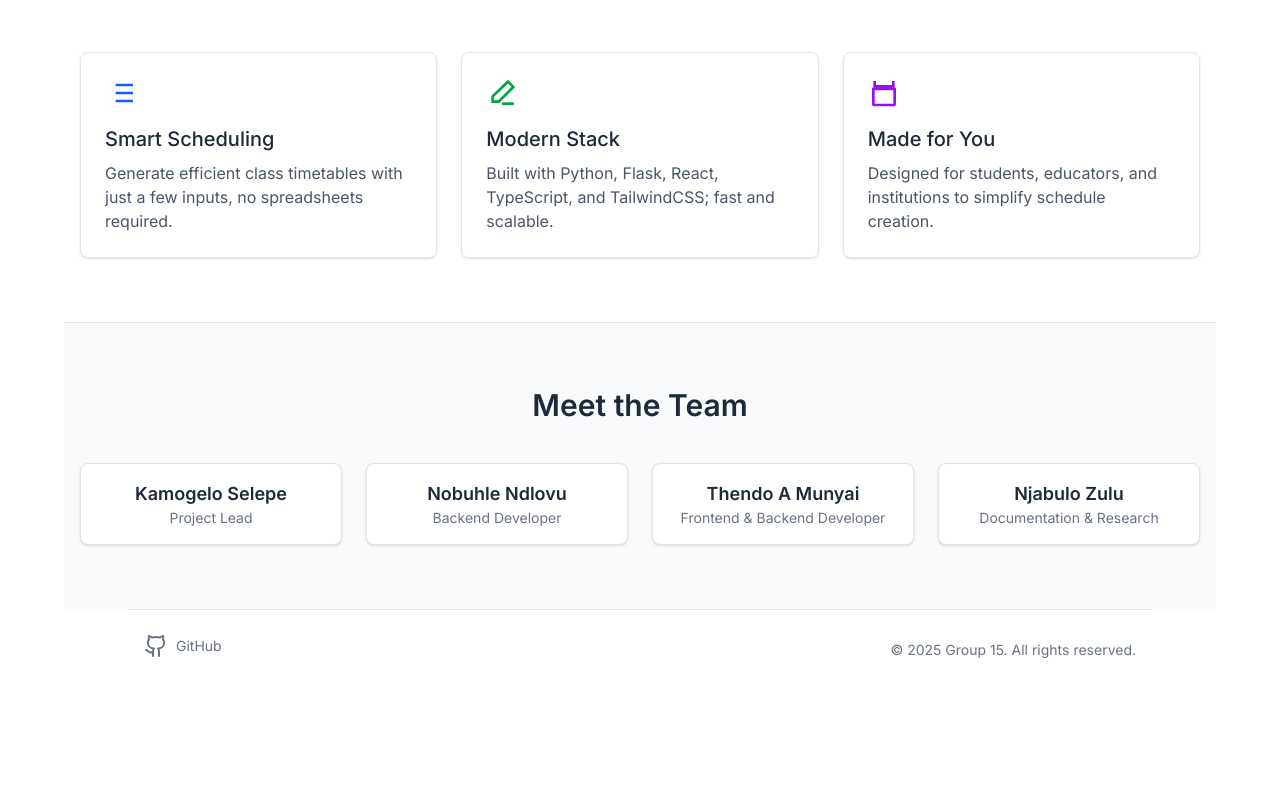
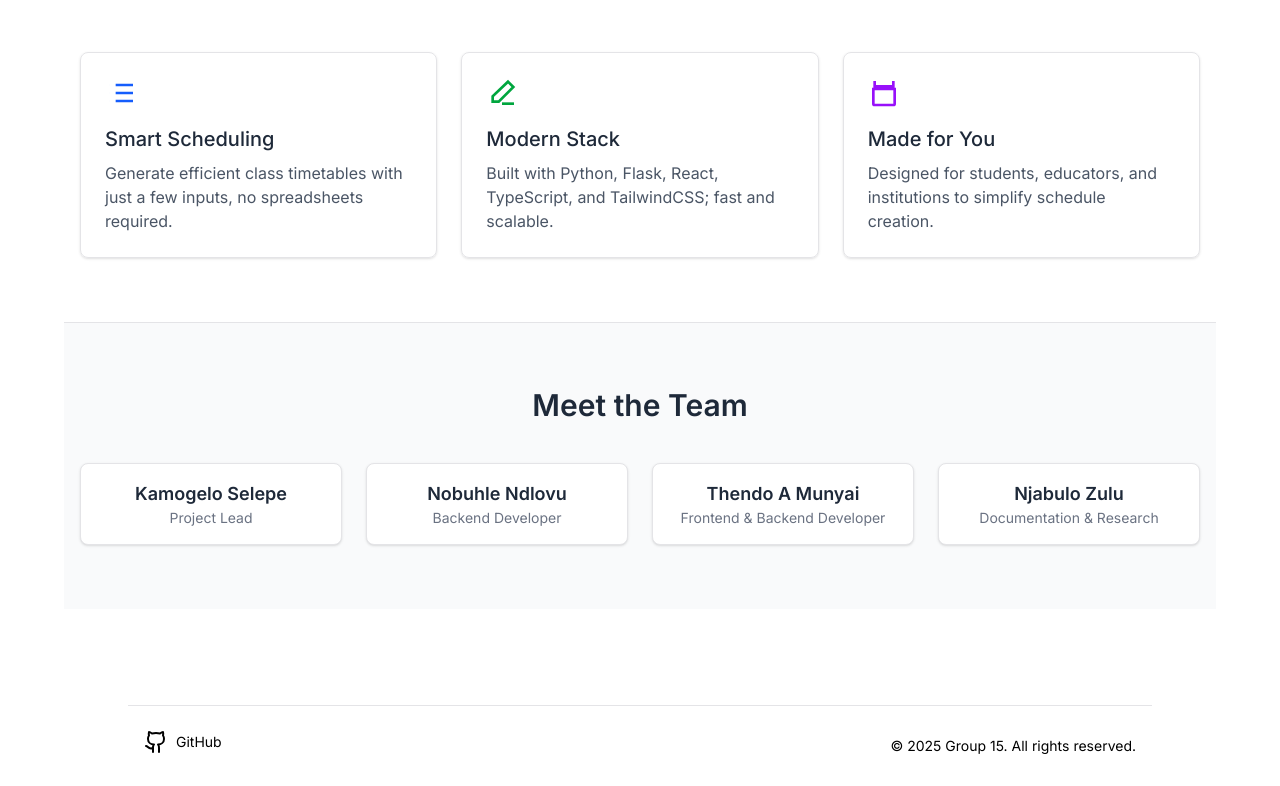
Before and after one commit to tamunyai/timetable-generator, a React (Vite) app in the folder frontend/: page / in a window 1280 px wide. Shown: the part 862-1648 px from the top of the page. Before the commit the page ends 1552 px from the top, so only its background shows below. Built offline with nearby package versions, Linux system fonts and the light colour scheme.

Commit message:
fix: improve `Footer` component ui
- added `hover:underline` to main div
- pushed footer content down for better visual hierachy

```diff
--- a/frontend/src/components/Footer.tsx
+++ b/frontend/src/components/Footer.tsx
@@ -1,7 +1,7 @@
 const Footer: React.FC = () => {
   return (
-    <footer className="flex justify-between items-center mx-auto px-4 py-6 border-t max-w-5xl text-gray-500 text-sm text-center">
-      <div className="mb-2">
+    <footer className="flex justify-between items-center mx-auto mt-24 px-4 py-6 border-t max-w-5xl text-sm text-center">
+      <div className="mb-2 hover:underline">
         <a
           href="https://github.com/tamunyai/timetable-generator"
           target="_blank"
@@ -23,7 +23,7 @@ const Footer: React.FC = () => {
             <path d="M15 22v-4a4.8 4.8 0 0 0-1-3.5c3 0 6-2 6-5.5.08-1.25-.27-2.48-1-3.5.28-1.15.28-2.35 0-3.5 0 0-1 0-3 1.5-2.64-.5-5.36-.5-8 0C6 2 5 2 5 2c-.3 1.15-.3 2.35 0 3.5A5.403 5.403 0 0 0 4 9c0 3.5 3 5.5 6 5.5-.39.49-.68 1.05-.85 1.65-.17.6-.22 1.23-.15 1.85v4" />
             <path d="M9 18c-4.51 2-5-2-7-2" />
           </svg>
-          <span className="hover:underline">GitHub</span>
+          <span>GitHub</span>
         </a>
       </div>
       <p>&copy; {new Date().getFullYear()} Group 15. All rights reserved.</p>
```
